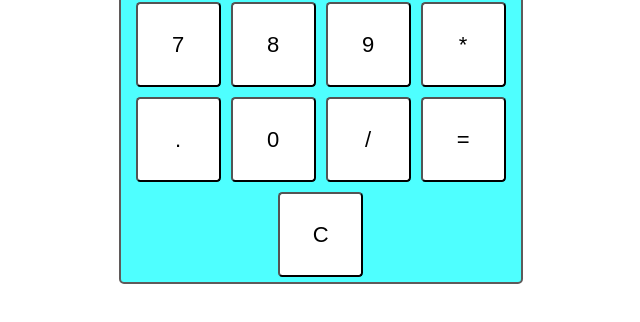
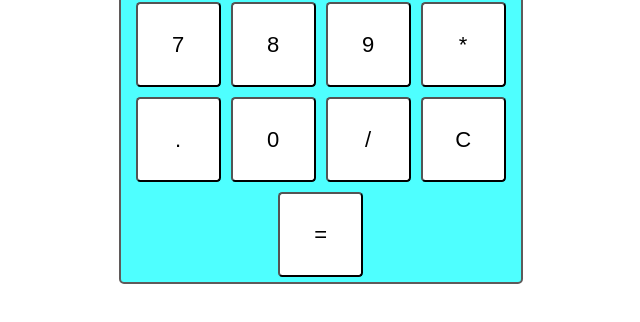
Before and after one commit to abhira1/calculator, a React (Vite) app: page / in a window 1280 px wide. Shown: the part 334-656 px from the top of the page, without its empty margins (395-1035 px from the left). Built offline with nearby package versions, Linux system fonts and the light colour scheme.

Commit message:
final position of buttons

```diff
--- a/src/Components/ButtonsContainer.jsx
+++ b/src/Components/ButtonsContainer.jsx
@@ -17,15 +17,9 @@ const ButtonsContainer = ({ onButtonClick }) => {
     "*",
     ".",
     "0",
-
-
-
-
     "/",
-
+    "C",
     "=",
-
-    "C",
   ];
   return (
     <div className={styles.buttonContainer}>
```
